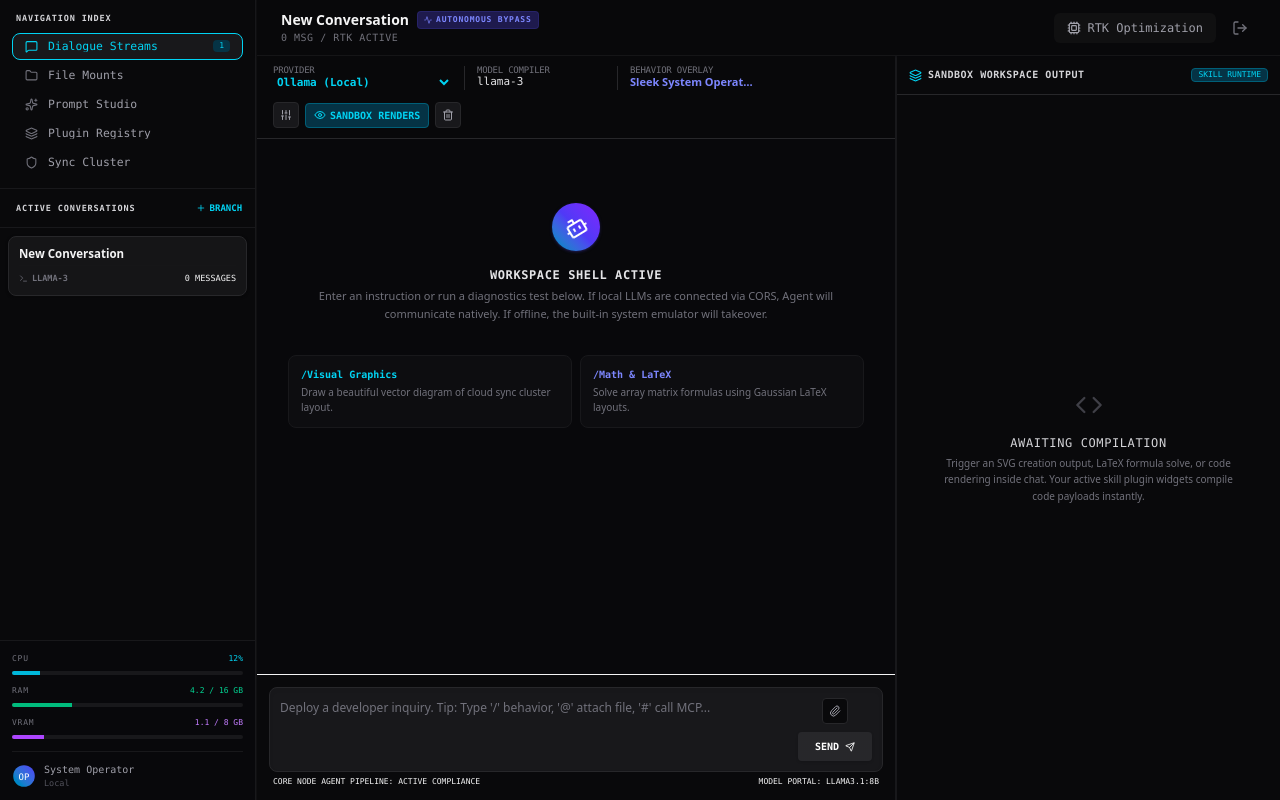
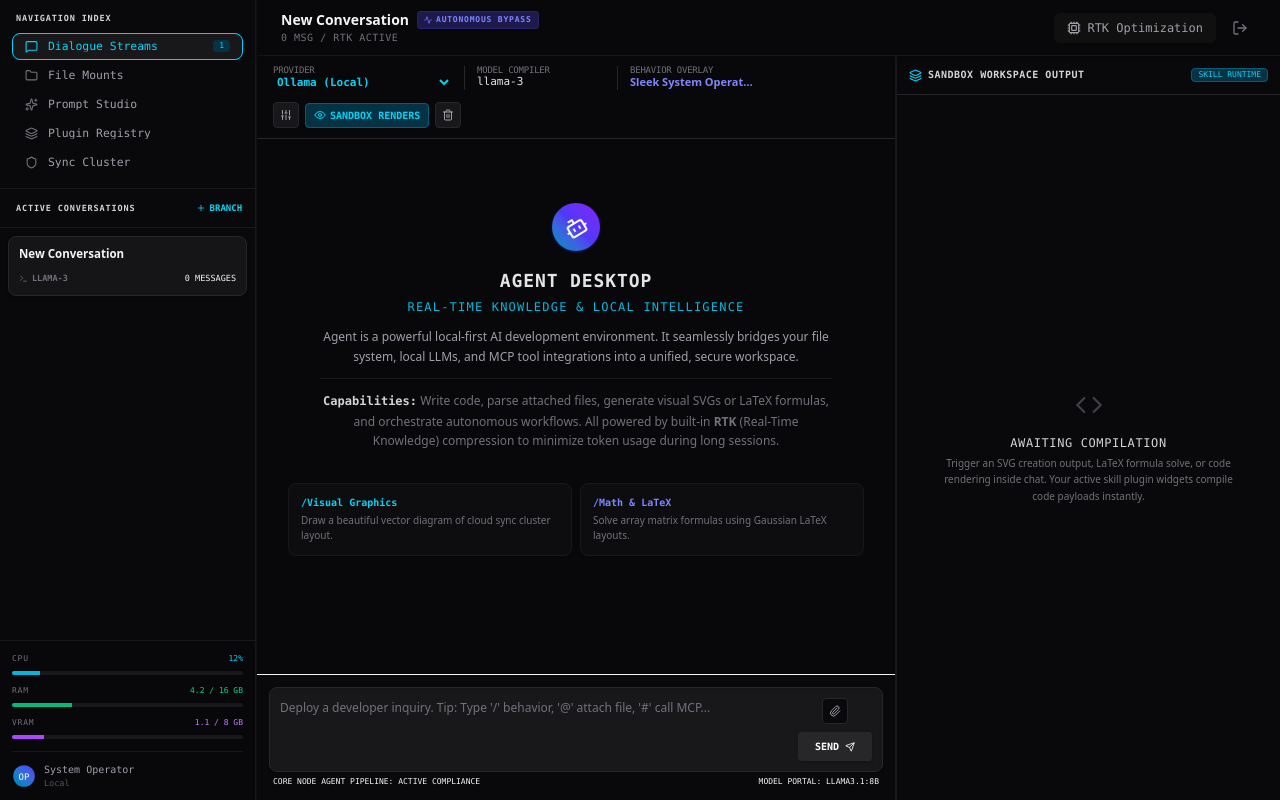
Before and after one commit to JWEB0689/Agent, a React (Vite) app: page / in a window 1280 px wide. Built offline with nearby package versions, Linux system fonts and the light colour scheme.

Commit message:
feat: improve welcome screen description

```diff
--- a/src/components/ChatArea.tsx
+++ b/src/components/ChatArea.tsx
@@ -343,10 +343,13 @@ export default function ChatArea({
                 <Bot size={24} className="animate-spin" style={{ animationDuration: '6s' }} />
               </div>
               <div>
-                <h3 className="text-zinc-200 font-semibold font-mono text-xs uppercase tracking-wider">WORKSPACE SHELL ACTIVE</h3>
-                <p className="text-[11px] text-zinc-500 mt-1 leading-relaxed">
-                  Enter an instruction or run a diagnostics test below. If local LLMs are connected via CORS,
-                  Agent will communicate natively. If offline, the built-in system emulator will takeover.
+                <h3 className="text-zinc-200 font-semibold font-mono text-lg uppercase tracking-wider">Agent Desktop</h3>
+                <h4 className="text-cyan-500 font-mono text-xs uppercase tracking-widest mt-1 mb-3">Real-Time Knowledge & Local Intelligence</h4>
+                <p className="text-xs text-zinc-400 mt-1 leading-relaxed max-w-lg mx-auto">
+                  Agent is a powerful local-first AI development environment. It seamlessly bridges your file system, local LLMs, and MCP tool integrations into a unified, secure workspace.
+                </p>
+                <p className="text-xs text-zinc-500 mt-3 leading-relaxed max-w-lg mx-auto border-t border-zinc-900 pt-3">
+                  <strong className="text-zinc-300 font-mono">Capabilities:</strong> Write code, parse attached files, generate visual SVGs or LaTeX formulas, and orchestrate autonomous workflows. All powered by built-in <b>RTK</b> (Real-Time Knowledge) compression to minimize token usage during long sessions.
                 </p>
               </div>
 
```
